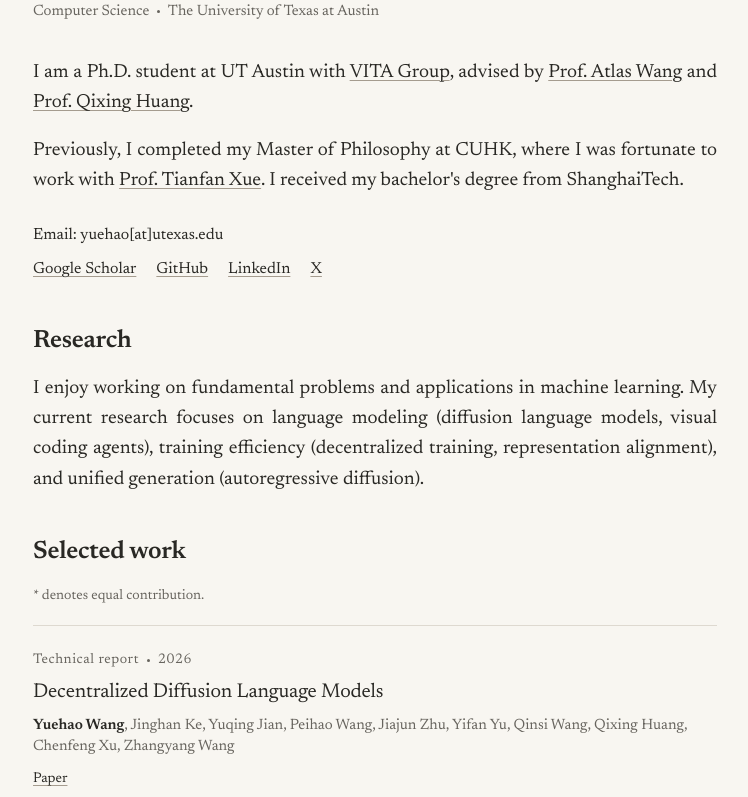
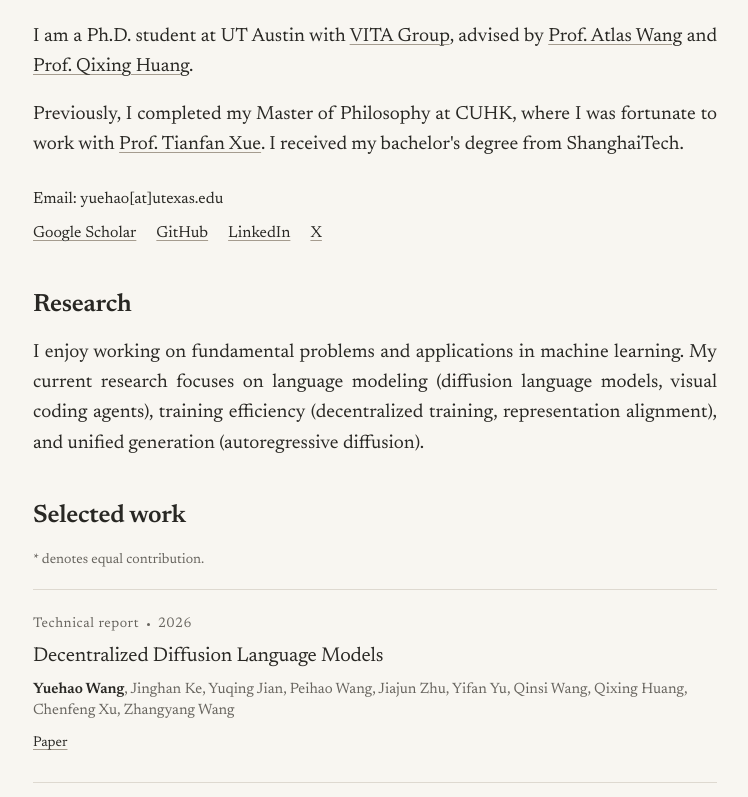
Before and after one commit to yuehaowang/yuehaowang.github.io, a plain HTML site: page index.html in a window 1280 px wide. Shown: the part 138-935 px from the top of the page, without its empty margins (265-1013 px from the left). Drawn offline with Linux system fonts and the light colour scheme.

Commit message:
update readme

```diff
--- a/index.html
+++ b/index.html
@@ -23,7 +23,6 @@
           <svg class="sun-icon" viewBox="0 0 24 24" fill="none" stroke="currentColor" stroke-width="1.5" stroke-linecap="round" aria-hidden="true"><circle cx="12" cy="12" r="4"/><path d="M12 2v2m0 16v2M2 12h2m16 0h2M4.93 4.93l1.42 1.42m11.3 11.3 1.42 1.42M4.93 19.07l1.42-1.42m11.3-11.3 1.42-1.42"/></svg>
         </button>
         <h1>Yuehao Wang</h1>
-        <p class="affiliation">Computer Science <span class="separator" aria-hidden="true"></span> The University of Texas at Austin</p>
       </header>
 
       <main id="main">
```
Also changed, not shown: README.md (added).
